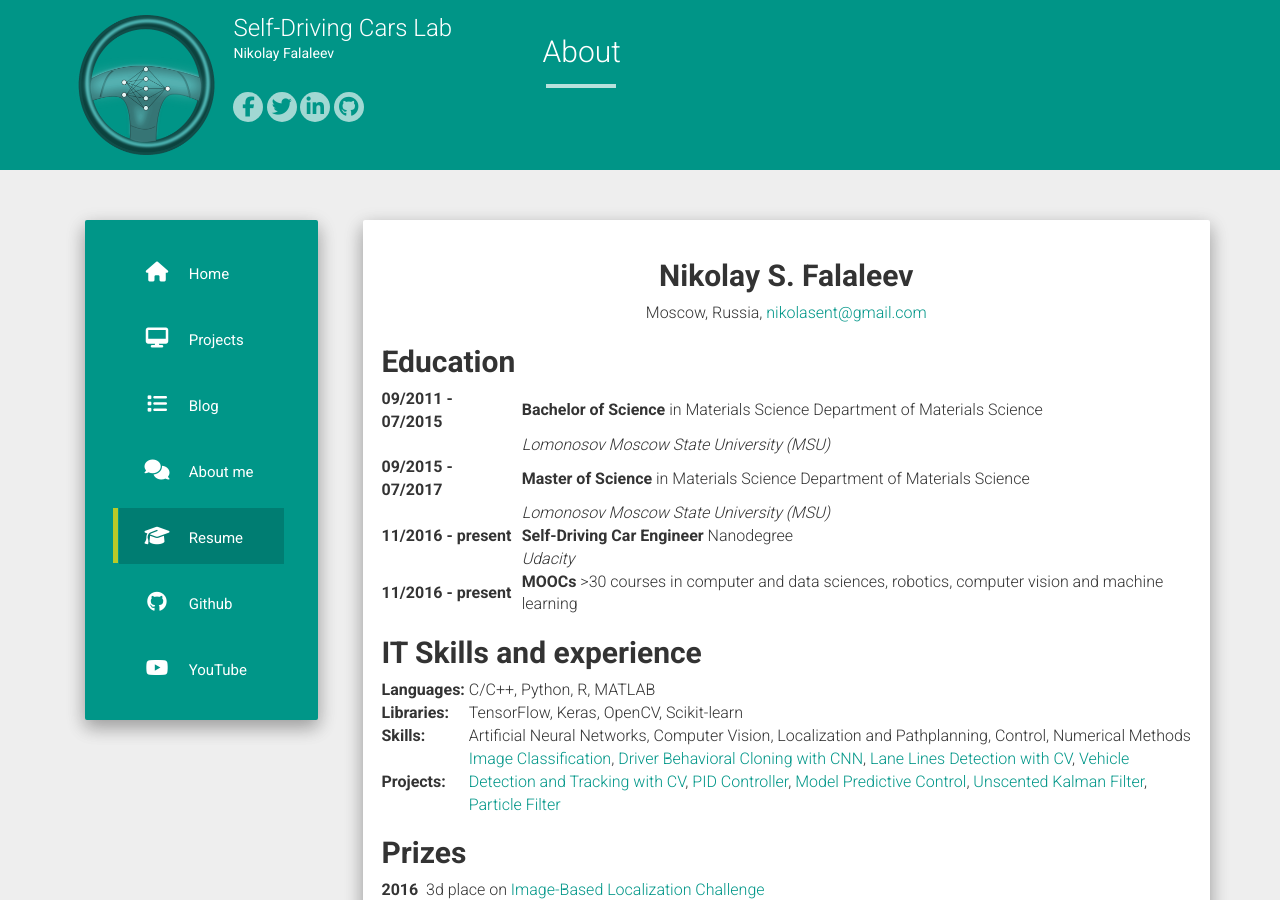
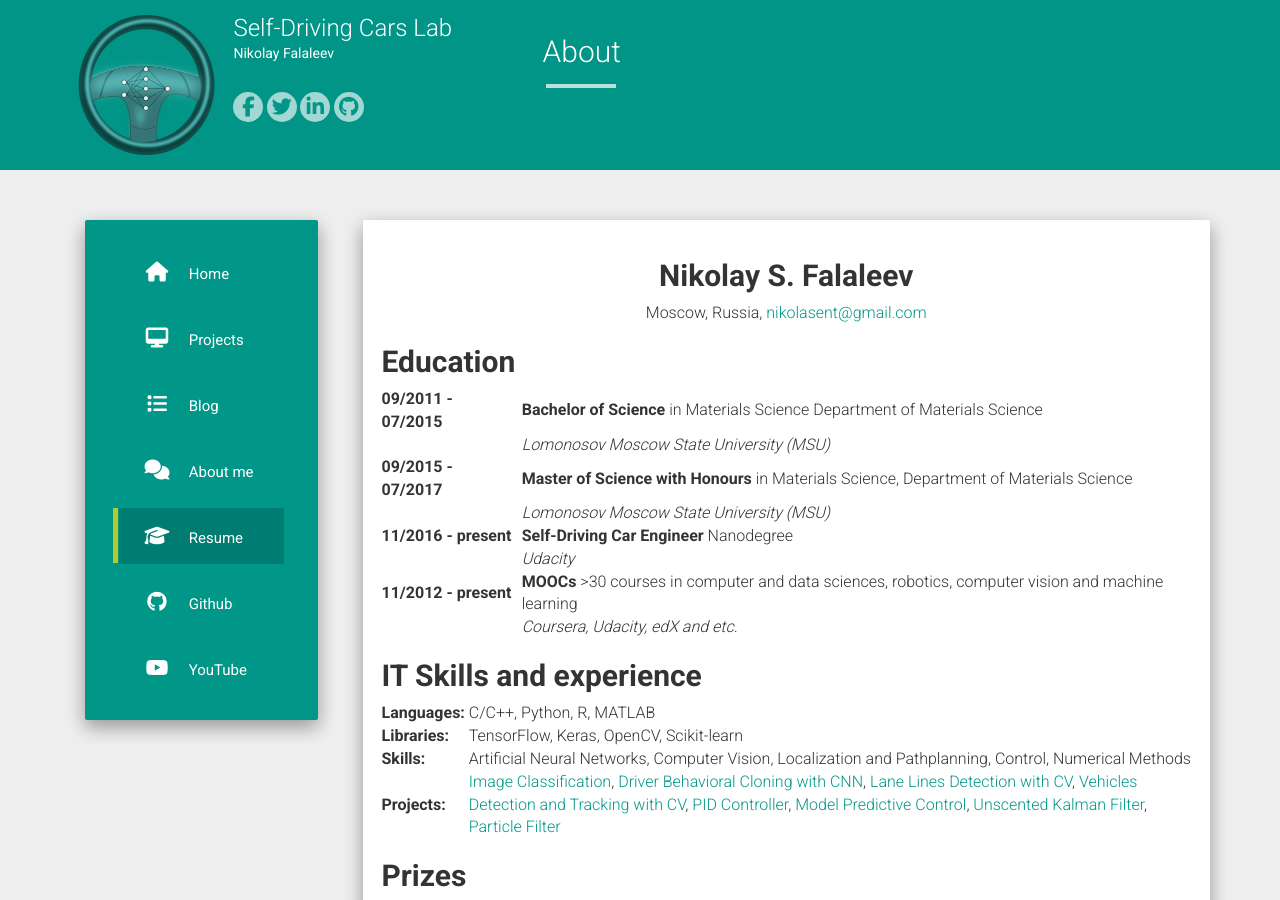
Before and after one commit to NikolasEnt/NikolasEnt.github.io, a Jekyll site: the page built from resume.md, in a window 1280 px wide and 900 px high. Built offline with Jekyll 4.4.1, drawn with Linux system fonts in a browser that asks for light colours; nearby versions of some CDN libraries.

Commit message:
Resume update

```diff
--- a/resume.md
+++ b/resume.md
@@ -12,11 +12,12 @@ permalink: /resume/
 
 | __09/2011 - 07/2015__ |||__Bachelor of Science__ in Materials Science Department of Materials Science |
 | ||| _Lomonosov Moscow State University (MSU)_ |
-| __09/2015 - 07/2017__ ||| __Master of Science__ in Materials Science Department of Materials Science |
+| __09/2015 - 07/2017__ ||| __Master of Science with Honours__ in Materials Science, Department of Materials Science |
 | ||| _Lomonosov Moscow State University (MSU)_ |
 | __11/2016 - present__ ||| __Self-Driving Car Engineer__ Nanodegree |
 | ||| _Udacity_ |
-| __11/2016 - present__ ||| __MOOCs__ >30 courses in computer and data sciences, robotics, computer vision and machine learning|
+| __11/2012 - present__ ||| __MOOCs__ >30 courses in computer and data sciences, robotics, computer vision and machine learning|
+| ||| _Coursera, Udacity, edX and etc._ |
 
 
 
@@ -25,7 +26,7 @@ permalink: /resume/
 | __Languages:__ | | C/C++, Python, R, MATLAB |
 | __Libraries:__ | | TensorFlow, Keras, OpenCV, Scikit-learn |
 | __Skills:__ | | Artificial Neural Networks, Computer Vision, Localization and Pathplanning, Control, Numerical Methods|
-| __Projects:__ | | [Image Classification](https://github.com/NikolasEnt/Traffic-Sign-Classifier), [Driver Behavioral Cloning with CNN](https://github.com/NikolasEnt/Driver-Behavioral-Cloning-Project), [Lane Lines Detection with CV](https://github.com/NikolasEnt/Advanced-Lane-Lines), [Vehicle Detection and Tracking with CV](https://github.com/NikolasEnt/Vehicle-Detection-and-Tracking), [PID Controller](https://github.com/NikolasEnt/PID-controller), [Model Predictive Control](https://github.com/NikolasEnt/Model-Predictive-Control), [Unscented Kalman Filter](https://github.com/NikolasEnt/Unscented-Kalman-Filter), [Particle Filter](https://github.com/NikolasEnt/Particle-Filter)|
+| __Projects:__ | | [Image Classification](https://github.com/NikolasEnt/Traffic-Sign-Classifier), [Driver Behavioral Cloning with CNN](https://github.com/NikolasEnt/Driver-Behavioral-Cloning-Project), [Lane Lines Detection with CV](https://github.com/NikolasEnt/Advanced-Lane-Lines), [Vehicles Detection and Tracking with CV](https://github.com/NikolasEnt/Vehicle-Detection-and-Tracking), [PID Controller](https://github.com/NikolasEnt/PID-controller), [Model Predictive Control](https://github.com/NikolasEnt/Model-Predictive-Control), [Unscented Kalman Filter](https://github.com/NikolasEnt/Unscented-Kalman-Filter), [Particle Filter](https://github.com/NikolasEnt/Particle-Filter)|
 
 ## __Prizes__
 
```
Also changed, not shown: proj/proj1/proj1.md (+1 -1 lines), proj/proj2/proj2.md (+7 -1 lines).
